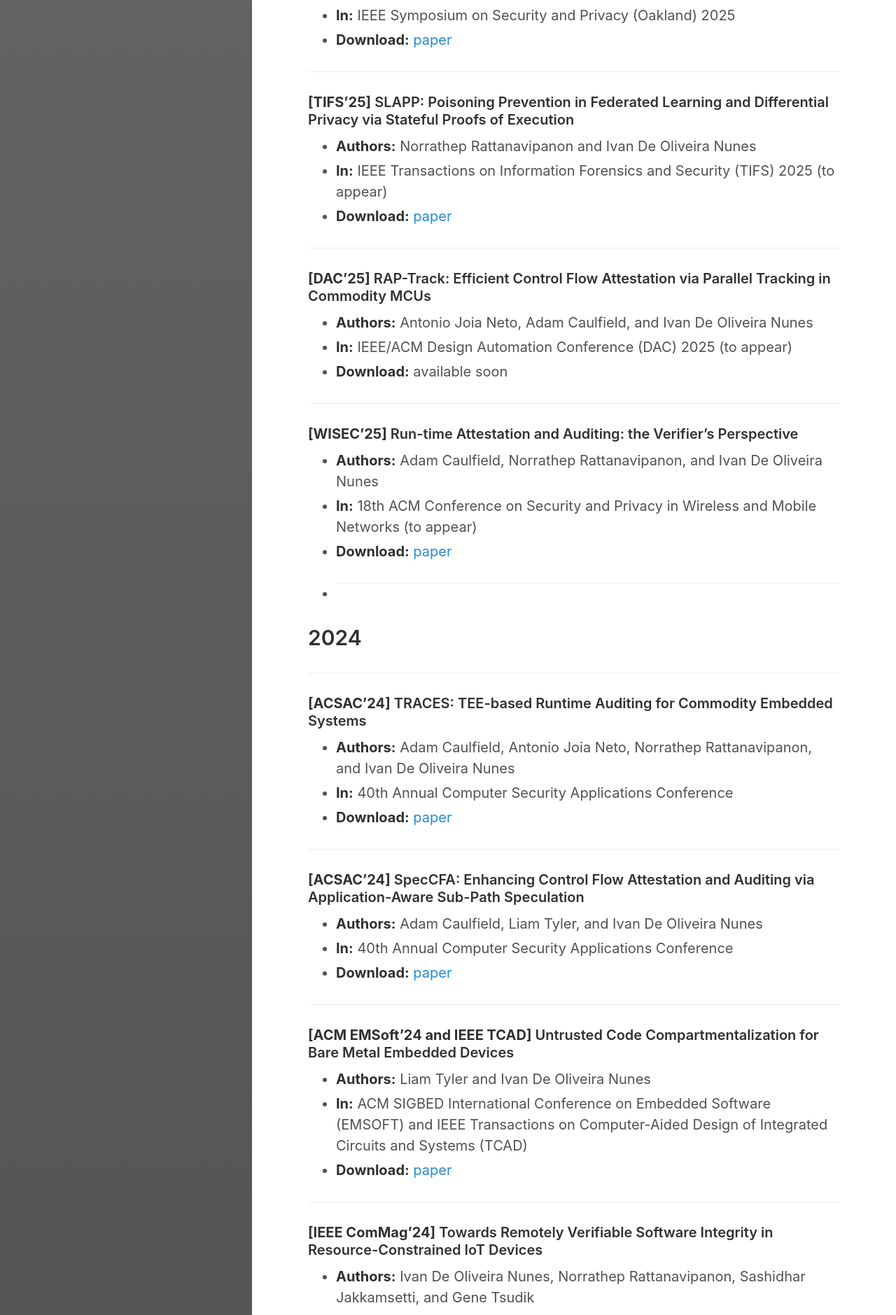
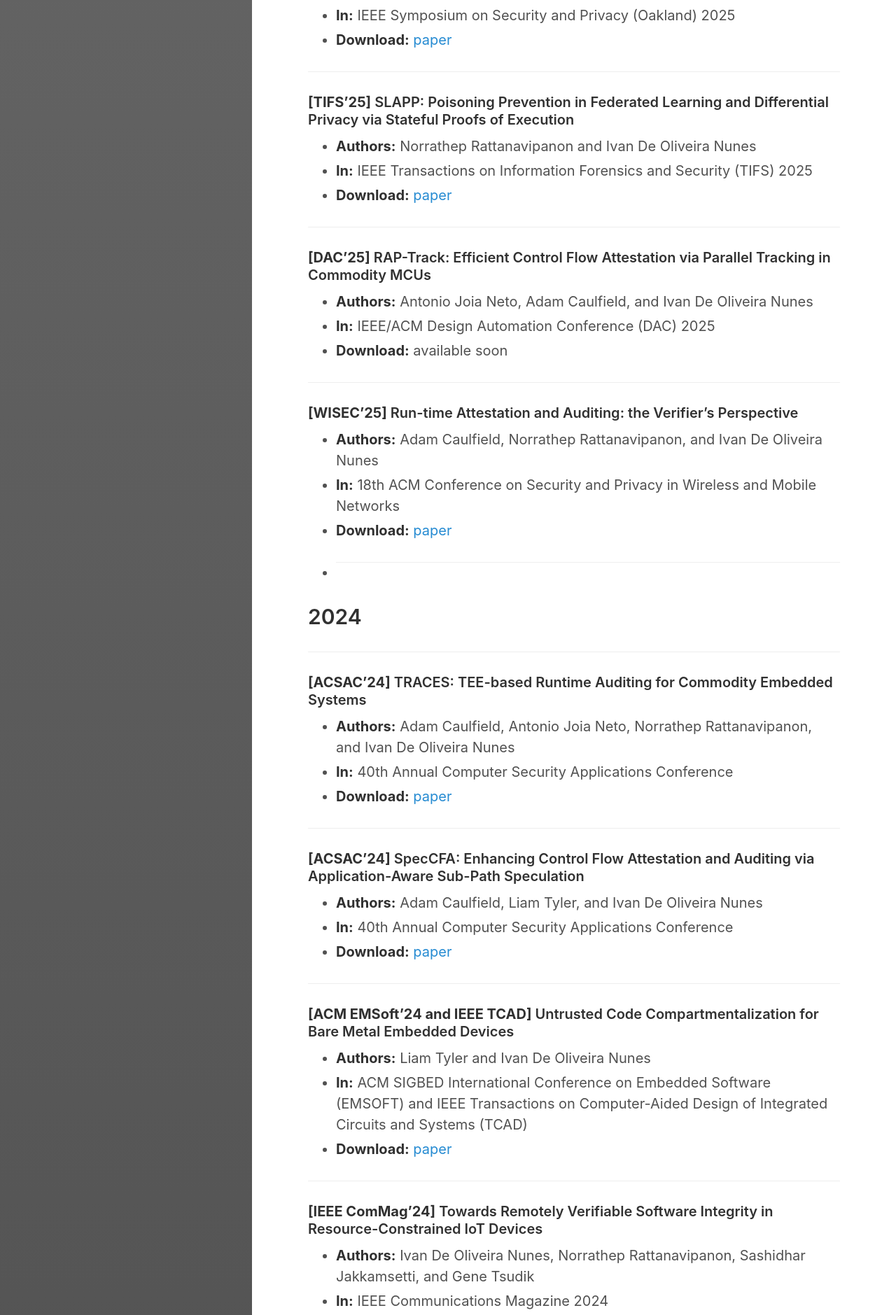
Before and after one commit to ivanolive/ivanolive.github.io, a Jekyll site: the page built from research.md, in a window 1280 px wide. Shown: the part 649-2528 px from the top of the page at 70% size. Built offline with Jekyll 4.4.1, drawn with Linux system fonts in a browser that asks for light colours.

Commit message:
Update research.md

```diff
--- a/research.md
+++ b/research.md
@@ -36,7 +36,7 @@
 #### **\[TIFS'25\]** SLAPP: Poisoning Prevention in Federated Learning and Differential Privacy via Stateful Proofs of Execution
 
 - **Authors:** Norrathep Rattanavipanon and Ivan De Oliveira Nunes
-- **In:** IEEE Transactions on Information Forensics and Security (TIFS) 2025 (to appear)
+- **In:** IEEE Transactions on Information Forensics and Security (TIFS) 2025
 - **Download:** [paper](https://www.ifi.uzh.ch/dam/jcr:6ca092b6-4f8b-4e07-88e5-35c040a0e315/2025_SLAPP.pdf)
 
 ___
@@ -45,7 +45,7 @@
 #### **\[DAC'25\]** RAP-Track: Efficient Control Flow Attestation via Parallel Tracking in Commodity MCUs
 
 - **Authors:** Antonio Joia Neto, Adam Caulfield, and Ivan De Oliveira Nunes
-- **In:** IEEE/ACM Design Automation Conference (DAC) 2025 (to appear)
+- **In:** IEEE/ACM Design Automation Conference (DAC) 2025
 - **Download:** available soon
 
 ___
@@ -53,7 +53,7 @@
 #### **\[WISEC'25\]** Run-time Attestation and Auditing: the Verifier’s Perspective
 
 - **Authors:** Adam Caulfield, Norrathep Rattanavipanon, and Ivan De Oliveira Nunes
-- **In:** 18th ACM Conference on Security and Privacy in Wireless and Mobile Networks (to appear)
+- **In:** 18th ACM Conference on Security and Privacy in Wireless and Mobile Networks
 - **Download:** [paper](https://arxiv.org/pdf/2411.10855)
 -
 ___
```
